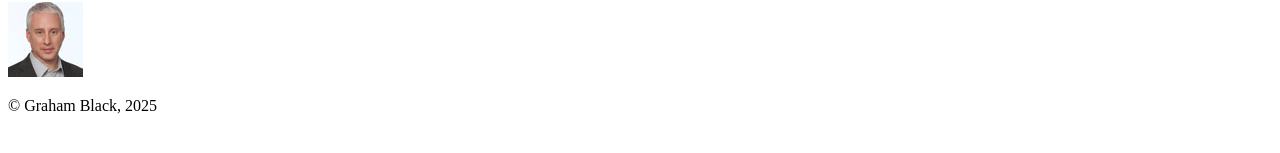
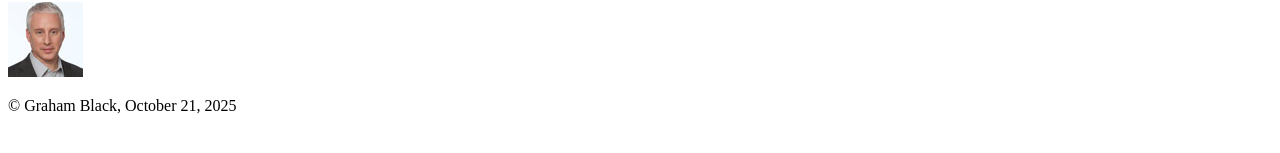
Before and after one commit to GrahamBlack10/A05, a plain HTML site: page index.html in a window 1280 px wide. Shown: the part 583-736 px from the top of the page. Drawn offline with Linux system fonts and the light colour scheme.

Commit message:
Added Due Date

```diff
--- a/index.html
+++ b/index.html
@@ -39,7 +39,7 @@
 </main>
 
 <footer>
-    <p>© Graham Black, 2025</p>
+    <p>© Graham Black, October 21, 2025</p>
 </footer>
 </body>
 </html>
```
